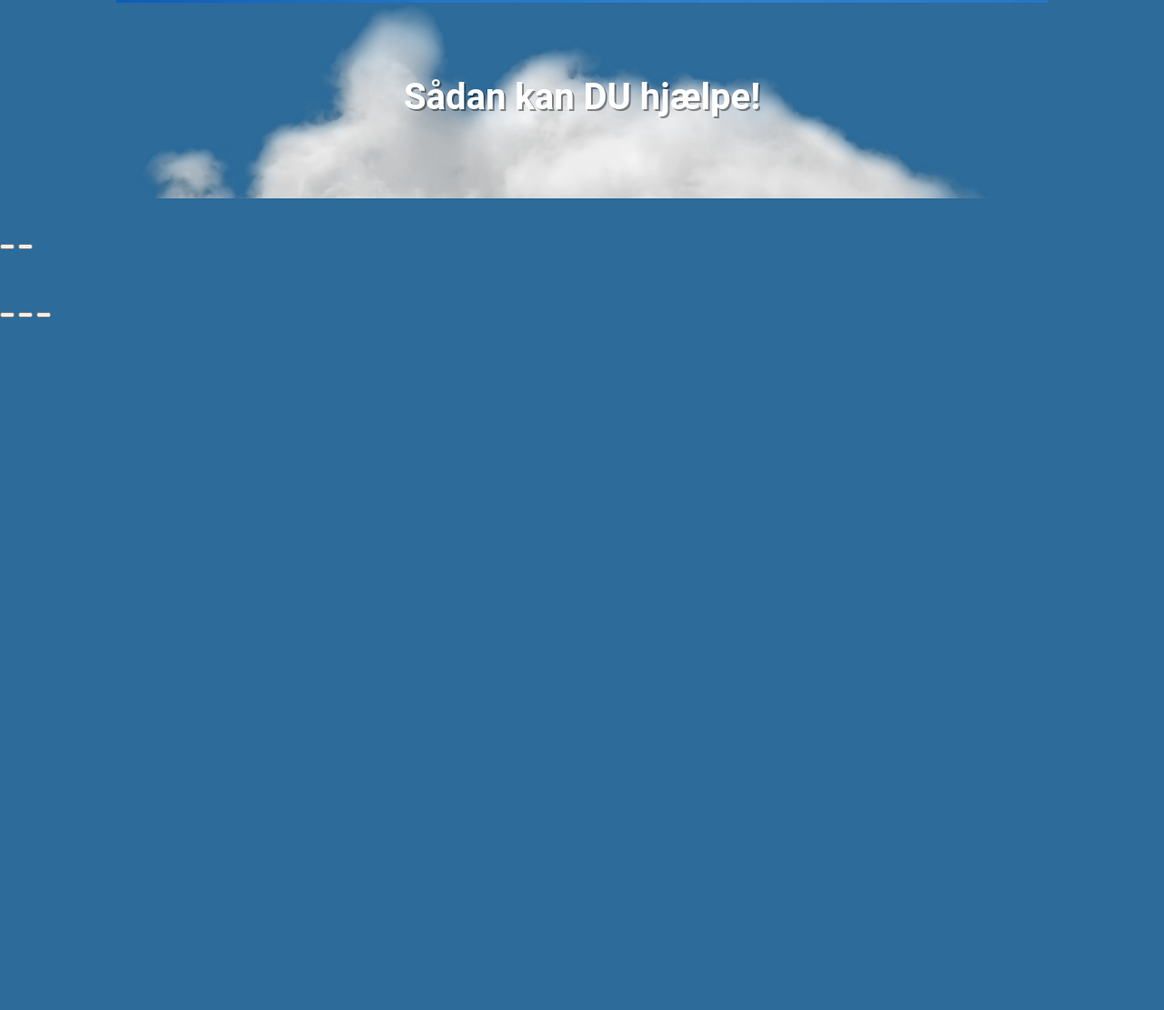
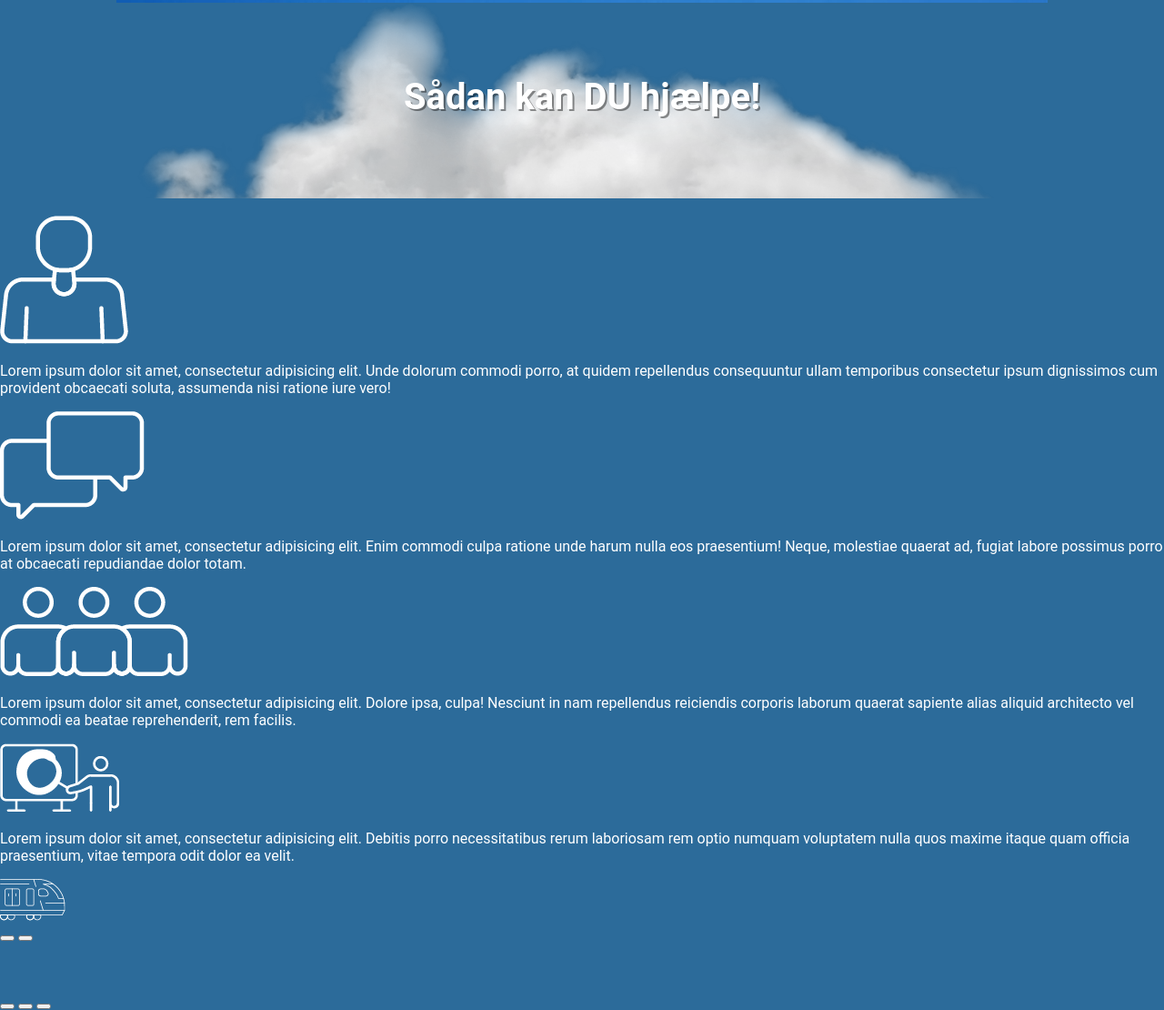
Before and after one commit to math26i6/NOAH, a plain HTML site: page index.html in a window 1280 px wide. Shown: the part 3729-4839 px from the top of the page at 91% size. Before the commit the page ends 4079 px from the top, so only its background shows below. Drawn offline with Linux system fonts and the light colour scheme.

Commit message:
Ikoner indsat i grid

```diff
--- a/index.html
+++ b/index.html
@@ -154,12 +154,29 @@
             </div>
             <h3></h3>
 
-            <div>
-                <img src="" alt="">
-                <img src="" alt="">
-                <img src="" alt="">
-                <img src="" alt="">
+            <div id="cta_icons">
+               <div class="icon">
+                <img src="pics/1x/you.png" alt="">
+                <p>Lorem ipsum dolor sit amet, consectetur adipisicing elit. Unde dolorum commodi porro, at quidem repellendus consequuntur ullam temporibus consectetur ipsum dignissimos cum provident obcaecati soluta, assumenda nisi ratione iure vero!</p>
+                </div>
+                               <div class="icon">
+
+                <img src="pics/1x/messege.png" alt="">
+                <p>Lorem ipsum dolor sit amet, consectetur adipisicing elit. Enim commodi culpa ratione unde harum nulla eos praesentium! Neque, molestiae quaerat ad, fugiat labore possimus porro at obcaecati repudiandae dolor totam.</p>
+                </div>
+                               <div class="icon">
+
+                <img src="pics/1x/friends.png" alt="">
+                <p>Lorem ipsum dolor sit amet, consectetur adipisicing elit. Dolore ipsa, culpa! Nesciunt in nam repellendus reiciendis corporis laborum quaerat sapiente alias aliquid architecto vel commodi ea beatae reprehenderit, rem facilis.</p>
+                </div>
+                               <div class="icon">
+
+                <img src="pics/1x/the%20boss.png" alt="">
+                <p>Lorem ipsum dolor sit amet, consectetur adipisicing elit. Debitis porro necessitatibus rerum laboriosam rem optio numquam voluptatem nulla quos maxime itaque quam officia praesentium, vitae tempora odit dolor ea velit.</p>
+                </div>
+
             </div>
+            <img src="pics/1x/train.png" alt="">
 
             <div id="ctas">
                 <button class="CTA"></button>
```
